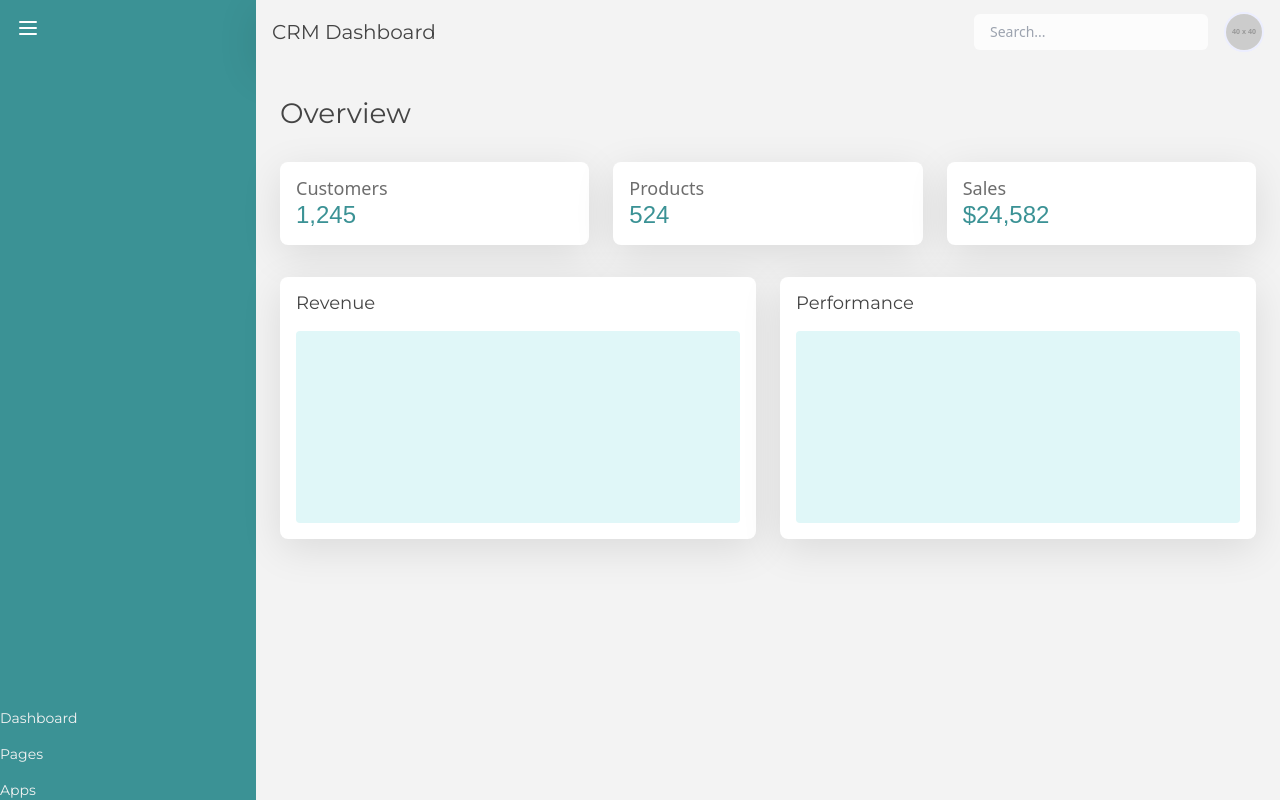
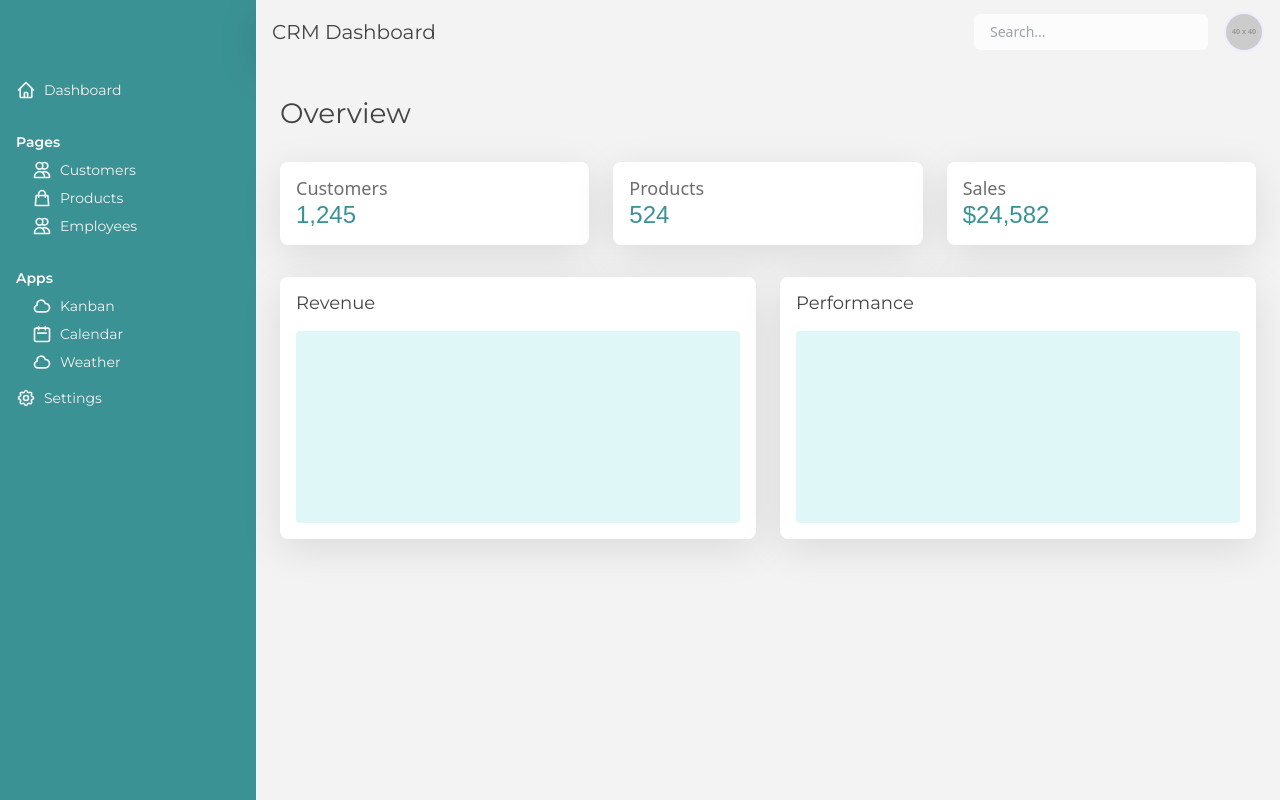
Before and after one commit to aabu960/portfolio-website-, a React (Vite) app: page / in a window 1280 px wide. Built offline with nearby package versions, Linux system fonts and the light colour scheme; a web font is replaced by a local one.

Commit message:
Updated Sidebar component with section titles and icons

```diff
--- a/src/components/Sidebar.jsx
+++ b/src/components/Sidebar.jsx
@@ -1,14 +1,17 @@
 import { useState } from "react";
+import { HiOutlineHome, HiOutlineUserGroup, HiOutlineShoppingBag, HiOutlineUsers, HiOutlineCalendar, HiOutlineCloud, HiOutlineCog } from "react-icons/hi"; // Import Heroicons
 
 const Sidebar = () => {
   const [isOpen, setIsOpen] = useState(true);
 
   return (
-    <div className={`flex ${isOpen ? "w-64" : "w-20"} bg-dark-teal h-screen text-white transition-all duration-300`}>
-      <div className="flex flex-col justify-between h-full">
+    <div
+      className={`flex ${isOpen ? "w-64" : "w-20"} bg-dark-teal h-screen text-white transition-all duration-300 ease-in-out`}
+    >
+      <div className="flex flex-col justify-between h-full w-full">
         {/* Hamburger Menu */}
         <button
-          className="p-4 text-white focus:outline-none"
+          className="p-4 text-white focus:outline-none absolute top-4 left-4 md:hidden"
           onClick={() => setIsOpen(!isOpen)}
         >
           <svg
@@ -27,24 +30,67 @@ import { useState } from "react";
           </svg>
         </button>
 
-        {/* Navigation Links */}
-        <nav className="mt-8">
+        {/* Sidebar Content */}
+        <div className="flex flex-col justify-between h-full w-full mt-12">
+          {/* Dashboard Link */}
+          <nav className="mt-8 px-4">
             <ul className="space-y-4">
-            <li className="text-sm font-montserrat text-light-gray hover:text-highlight-yellow transition">
+              <li className="text-sm font-montserrat text-light-gray hover:text-highlight-yellow transition flex items-center">
+                <HiOutlineHome className="h-5 w-5 mr-2" />
                 <a href="#">Dashboard</a>
               </li>
-            <li className="text-sm font-montserrat text-light-gray hover:text-highlight-yellow transition">
-              <a href="#">Pages</a>
+
+              {/* Pages Section */}
+              <li className="text-sm font-montserrat text-light-gray hover:text-highlight-yellow transition flex flex-col">
+                {/* Title (not a link) */}
+                <span className="text-sm font-semibold text-white mt-4">Pages</span>
+                <ul className="space-y-2 ml-4 mt-2">
+                  <li className="text-sm font-montserrat text-light-gray hover:text-highlight-yellow transition flex items-center">
+                    <HiOutlineUsers className="h-5 w-5 mr-2" />
+                    <a href="#">Customers</a>
                   </li>
-            <li className="text-sm font-montserrat text-light-gray hover:text-highlight-yellow transition">
-              <a href="#">Apps</a>
+                  <li className="text-sm font-montserrat text-light-gray hover:text-highlight-yellow transition flex items-center">
+                    <HiOutlineShoppingBag className="h-5 w-5 mr-2" />
+                    <a href="#">Products</a>
+                  </li>
+                  <li className="text-sm font-montserrat text-light-gray hover:text-highlight-yellow transition flex items-center">
+                    <HiOutlineUsers className="h-5 w-5 mr-2" />
+                    <a href="#">Employees</a>
+                  </li>
+                </ul>
+              </li>
+
+              {/* Apps Section */}
+              <li className="text-sm font-montserrat text-light-gray hover:text-highlight-yellow transition flex flex-col">
+                {/* Title (not a link) */}
+                <span className="text-sm font-semibold text-white mt-4">Apps</span>
+                <ul className="space-y-2 ml-4 mt-2">
+                  <li className="text-sm font-montserrat text-light-gray hover:text-highlight-yellow transition flex items-center">
+                    <HiOutlineCloud className="h-5 w-5 mr-2" />
+                    <a href="#">Kanban</a>
+                  </li>
+                  <li className="text-sm font-montserrat text-light-gray hover:text-highlight-yellow transition flex items-center">
+                    <HiOutlineCalendar className="h-5 w-5 mr-2" />
+                    <a href="#">Calendar</a>
+                  </li>
+                  <li className="text-sm font-montserrat text-light-gray hover:text-highlight-yellow transition flex items-center">
+                    <HiOutlineCloud className="h-5 w-5 mr-2" />
+                    <a href="#">Weather</a>
+                  </li>
+                </ul>
+              </li>
+
+              {/* Settings Link */}
+              <li className="text-sm font-montserrat text-light-gray hover:text-highlight-yellow transition flex items-center">
+                <HiOutlineCog className="h-5 w-5 mr-2" />
+                <a href="#">Settings</a>
               </li>
             </ul>
           </nav>
         </div>
       </div>
+    </div>
   );
-
 };
 
-export default Sidebar ;
+export default Sidebar;
```
Also changed, not shown: src/assets/dashboard-view.jpg (added), 1 other file (tests, documents, lock files or other folders). Lines whose indentation alone changed are shown as unchanged.
